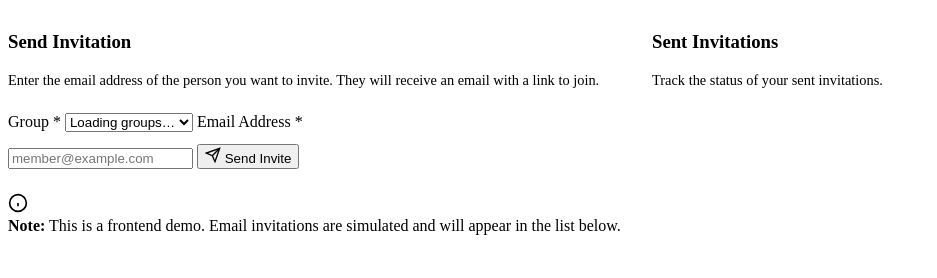
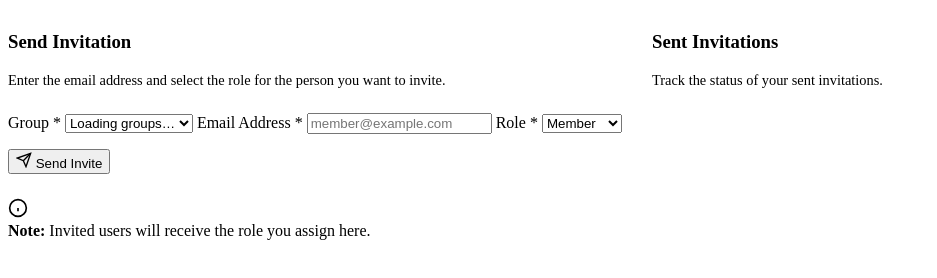
Before and after one commit to Boitumelo-555/Stokvel-Management-Platform, a website with bundled scripts: page frontend/invite-members.html in a window 1280 px wide. Shown: the part 328-606 px from the top of the page, without its empty margins (0-937 px from the left). Built offline with nearby package versions, Linux system fonts and the light colour scheme; a script that the page names is missing.

Commit message:
Add role selection to invite members form
Updated the invite members page to include a role selection for invited members.

```diff
--- a/frontend/invite-members.html
+++ b/frontend/invite-members.html
@@ -67,7 +67,7 @@
           <strong class="user-name">Thabo Mokoena</strong>
           <em class="user-role">Admin</em>
         </section>
-        <button class="btn btn-ghost btn-sm" onclick="logout()" data-testid="logout-btn" title="Logout">
+        <button class="btn btn-ghost btn-sm"  data-testid="logout-btn" title="Logout">
           <svg width="18" height="18" viewBox="0 0 24 24" fill="none" stroke="currentColor" stroke-width="2">
             <path d="M9 21H5a2 2 0 0 1-2-2V5a2 2 0 0 1 2-2h4"></path>
             <polyline points="16 17 21 12 16 7"></polyline>
@@ -90,7 +90,7 @@
 <article class="card">
   <h3 class="card-title mb-2">Send Invitation</h3>
   <p style="font-size: 0.9rem; color: var(--slate-500); margin-bottom: 1.5rem;">
-            Enter the email address of the person you want to invite. They will receive an email with a link to join.
+    Enter the email address and select the role for the person you want to invite.
   </p>
 
   <form id="invite-form" data-testid="invite-form">
@@ -99,17 +99,26 @@
       <select id="invite-group" name="group" class="form-select" style="margin-bottom:.75rem;" required data-testid="select-invite-group">
         <option value="">Loading groups…</option>
       </select>
+
       <label class="form-label" for="invite-email">Email Address *</label>
-              <section class="input-group">
       <input
         type="email"
         id="invite-email"
         name="email"
         class="form-input"
+        style="margin-bottom:.75rem;"
         placeholder="member@example.com"
         required
         data-testid="input-invite-email"
       >
+
+      <label class="form-label" for="invite-role">Role *</label>
+      <select id="invite-role" name="role" class="form-select" style="margin-bottom:1rem;" required data-testid="select-invite-role">
+        <option value="member">Member</option>
+        <option value="treasurer">Treasurer</option>
+
+      </select>
+
       <button type="submit" class="btn btn-primary" data-testid="btn-send-invite">
         <svg width="16" height="16" viewBox="0 0 24 24" fill="none" stroke="currentColor" stroke-width="2">
           <line x1="22" y1="2" x2="11" y2="13"></line>
@@ -117,7 +126,6 @@
         </svg>
         Send Invite
       </button>
-              </section>
     </fieldset>
   </form>
 
@@ -128,7 +136,7 @@
       <line x1="12" y1="8" x2="12.01" y2="8"></line>
     </svg>
     <p style="margin: 0;">
-              <strong>Note:</strong> This is a frontend demo. Email invitations are simulated and will appear in the list below.
+      <strong>Note:</strong> Invited users will receive the role you assign here.
     </p>
   </aside>
 </article>
```
Lines whose indentation alone changed are shown as unchanged.
